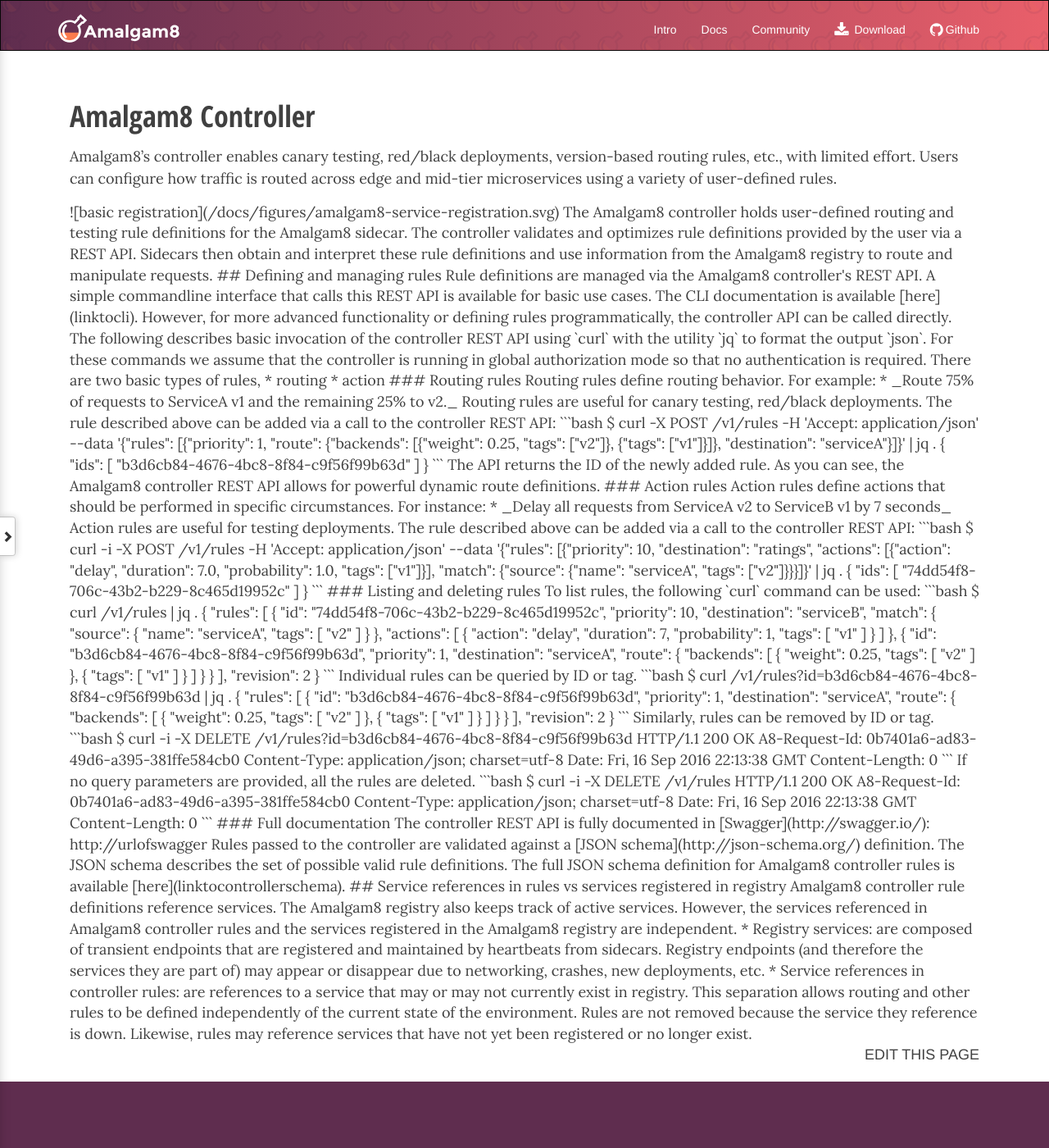
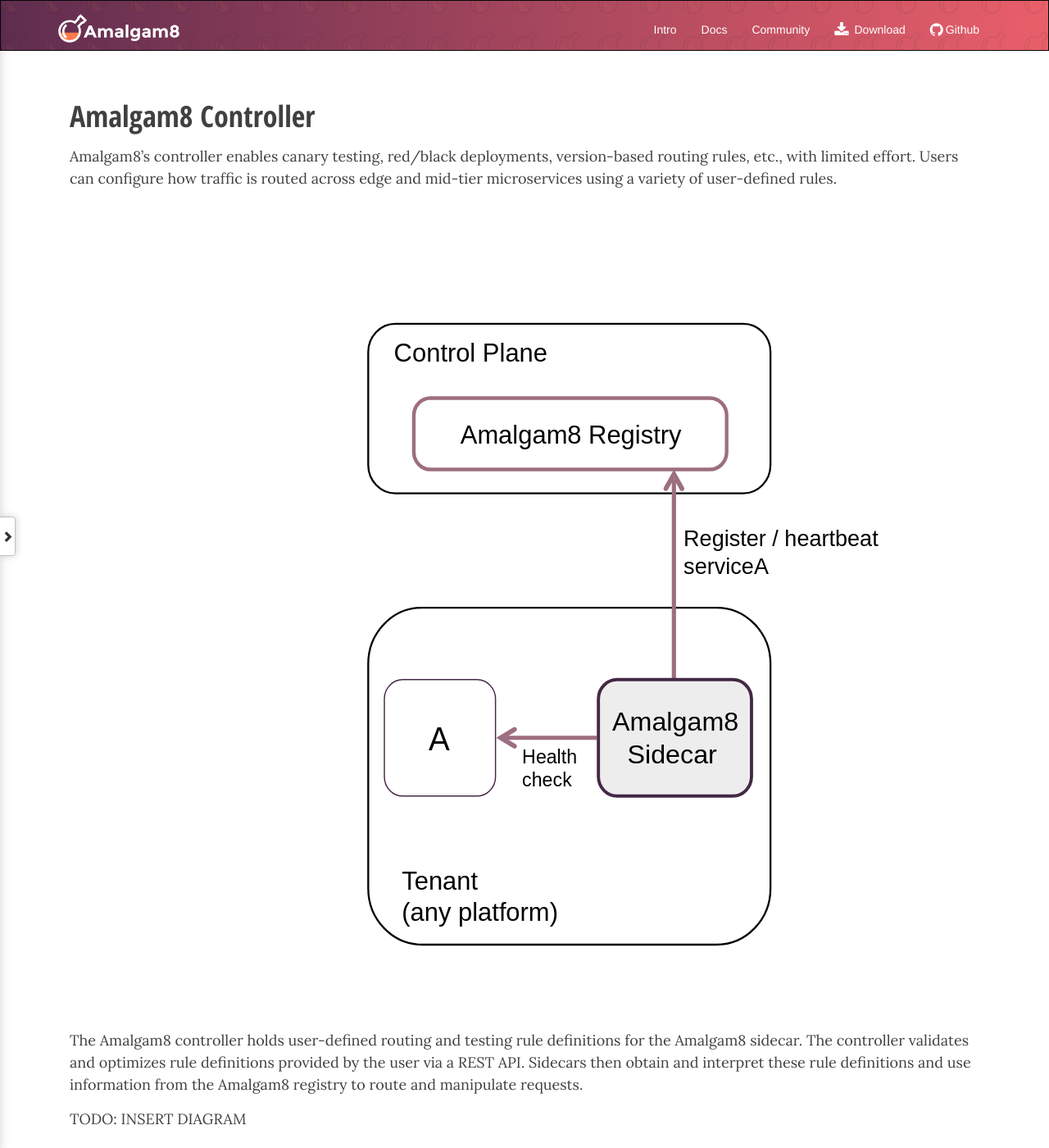
Before and after one commit to amalgam8/amalgam8.github.io, a Jekyll site: the page built from _docs/amalgam8-components-controller.md, in a window 1280 px wide and 1400 px high. Shown: the whole window at 82% size. Built offline with Jekyll 4.4.1, drawn with Linux system fonts in a browser that asks for light colours; nearby versions of some CDN libraries; comment, search, counter and statistics services are not loaded; some of the changed text lies outside the part shown.

Commit message:
fixed markdown parsing problem

```diff
--- a/_docs/amalgam8-components-controller.md
+++ b/_docs/amalgam8-components-controller.md
@@ -6,12 +6,11 @@
 
 Amalgam8’s controller enables canary testing, red/black deployments, version-based routing rules, etc., with limited effort. Users can configure how traffic is routed across edge and mid-tier microservices using a variety of user-defined rules.
 
-<architecture>
 ![basic registration](/docs/figures/amalgam8-service-registration.svg)
 
 The Amalgam8 controller holds user-defined routing and testing rule definitions for the Amalgam8 sidecar. The controller validates and optimizes rule definitions provided by the user via a REST API. Sidecars then obtain and interpret these rule definitions and use information from the Amalgam8 registry to route and manipulate requests.
 
-<diagram>
+TODO: INSERT DIAGRAM
 
 ## Defining and managing rules <a id="rules"></a>
 Rule definitions are managed via the Amalgam8 controller's REST API. A simple commandline interface that calls this REST API is available for basic use cases. The CLI documentation is available [here](linktocli). However, for more advanced functionality or defining rules programmatically, the controller API can be called directly. The following describes basic invocation of the controller REST API using `curl` with the utility `jq` to format the output `json`. For these commands we assume that the controller is running in global authorization mode so that no authentication is required.
@@ -169,7 +168,7 @@
 
 The controller REST API is fully documented in [Swagger](http://swagger.io/):
 
-http://urlofswagger
+http://urlofswagger - TODO
 
 Rules passed to the controller are validated against a [JSON schema](http://json-schema.org/) definition. The JSON schema describes the set of possible valid rule definitions. The full JSON schema definition for Amalgam8 controller rules is available [here](linktocontrollerschema).
 
```
